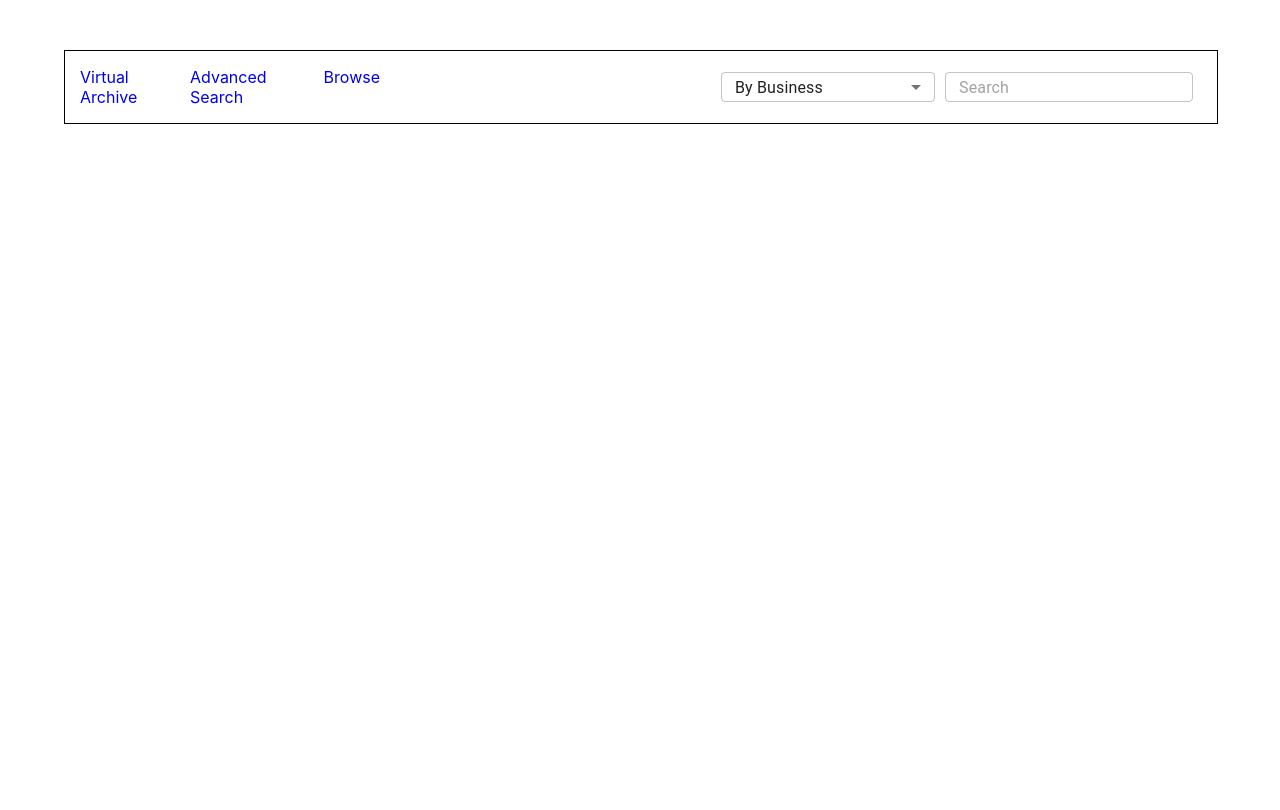
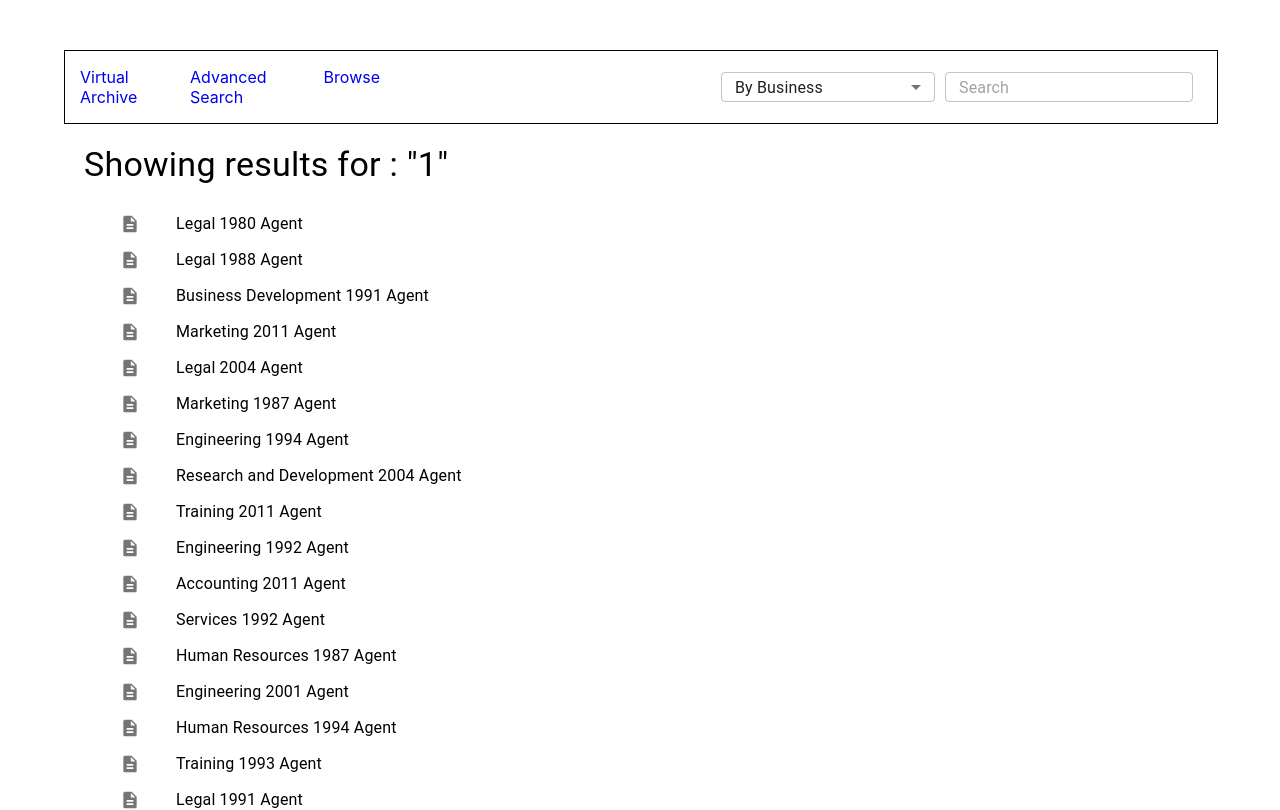
Before and after one commit to saini-abhishek/WebApp, a React app: page /search-results/1 in a window 1280 px wide. Shown: the top 810 px of the page. Built offline with nearby package versions, Linux system fonts and the light colour scheme.

Commit message:
search functionality added

```diff
--- a/src/Action.js
+++ b/src/Action.js
@@ -1,6 +1,7 @@
 export const category = 'CATEGORY';
 export const year = 'YEAR';
 export const companyDictonary = 'COMPANY_DICTONARY';
+export const initApp = 'INIT_APP';
 
 
 export const fetchArchieveByCategory = (type, dispatch) => {
@@ -13,3 +14,7 @@ export const fetchArchieveByYear = (fromYear, toYear, dispatch) => {
 export const fetchArchieveByCompanyDictonary = (fromKey, toKey, dispatch) => {
     return dispatch({type: companyDictonary, payload: { fromKey, toKey }});
 }
+
+export const initialiseApp = (dispatch) => {
+    return dispatch({type: initApp})
+}
--- a/src/App.Router.jsx
+++ b/src/App.Router.jsx
@@ -1,6 +1,7 @@
-import React from 'react';
+import React, { useEffect } from 'react';
 import { Route, Link, Switch, BrowserRouter as Router } from 'react-router-dom';
 import { makeStyles } from '@material-ui/core';
+import {useDispatch} from 'react-redux';
 
 import Dashboard from './Module/Dashboard';
 import AdvancedSearch from './Module/AdvancedSearch';
@@ -8,7 +9,9 @@ import Browse from './Module/Browse';
 import AdvertisingPosters from './Module/AdvertisingPosters';
 import AnnualReports from './Module/AnnualReports';
 import PressRelease from './Module/PressRelease';
+import SearchResults from './Module/SearchResults';
 import NavBar from './Module/Dashboard/NavBar';
+import { initialiseApp } from './Action'
 
 
 const useStyles = makeStyles(() => ({
@@ -27,10 +30,17 @@ const useStyles = makeStyles(() => ({
         width: '90%',
         height: 'inherit',
     },
-}))
+}));
 
 const AppRouter = () => {
     const classes = useStyles();
+
+    const dispatch = useDispatch();
+
+    useEffect(() => {
+        initialiseApp(dispatch);
+    }, []);
+
     return (
         <Router>
             <div className={classes.appWrapper}>
@@ -44,6 +54,7 @@ const AppRouter = () => {
                             <Route exact path="/annual-reports" component={AnnualReports} />
                             <Route exact path="/press-release" component={PressRelease} />
                             <Route exact path="/advertising-posters" component={AdvertisingPosters} />
+                            <Route exact path="/search-results/:value" component={SearchResults} />
                         </Switch>
                     </div>
                 </div>
--- a/src/App.js
+++ b/src/App.js
@@ -1,4 +1,4 @@
-import React from 'react';
+import React, { useEfect } from 'react';
 import { Provider } from 'react-redux';
 
 import store from './AppStore';
--- a/src/AppStore.js
+++ b/src/AppStore.js
@@ -2,7 +2,7 @@ import _ from 'lodash';
 import { createStore } from 'redux';
 
 import data from './MOCK_DATA.json';
-import { category, year, companyDictonary } from './Action';
+import { category, year, companyDictonary, initApp } from './Action';
 
 const initialState = data;
 
@@ -13,10 +13,11 @@ const rootReducer = (state = initialState, action) => {
         case(year):
             return _.filter(initialState, (item) => action.payload.fromYear < item.year && item.year < action.payload.toYear);
         case(companyDictonary):
-            debugger;
             return _.filter(initialState, (item) => action.payload.fromKey < item.data[0] && item.data[0] < action.payload.toKey);
+        // case(initApp):
+        //     return state;
         default:
-            return initialState;
+            return state;
     }
 }
 
--- a/src/Module/Dashboard/NavBar.jsx
+++ b/src/Module/Dashboard/NavBar.jsx
@@ -7,7 +7,7 @@ import FormHelperText from '@material-ui/core/FormHelperText';
 import FormControl from '@material-ui/core/FormControl';
 import Select from '@material-ui/core/Select';
 import NativeSelect from '@material-ui/core/NativeSelect';
-import { Route, NavLink , BrowserRouter as Router } from 'react-router-dom';
+import { Route, NavLink , BrowserRouter as Router, useHistory } from 'react-router-dom';
 import Button from '@material-ui/core/Button';
 import Menu from '@material-ui/core/Menu';
 import MenuItem from '@material-ui/core/MenuItem';
@@ -64,6 +64,30 @@ const useStyles = makeStyles(() => ({
 const NavBar = () => {
     const classes = useStyles();
     const options =  ["By Business", "By Company", "By Company Dictionary", "By Date"];
+    const [searchValue, setSearchValue] = useState('');
+    const searchFieldRef = useRef(null);
+
+    const history = useHistory();
+
+    const onSearchValueChange = (event) => {
+        setSearchValue(event.currentTarget.value);
+    };
+
+    useEffect(() => {
+        if(searchFieldRef.current){
+            searchFieldRef.current.addEventListener('keyup', event => {
+                if(event.keyCode === 13){
+                    history.push(`/search-results/${searchValue}`);
+                }
+            });
+        }
+        return () => {
+            if(searchFieldRef.current){
+                searchFieldRef.current.removeEventListener('keyup', ()=>{});
+            }
+        }
+    }, [searchFieldRef, searchValue]);
+
     return (
         <div className={classes.navbar}>
             <div className={classes.navItemBlock}>
@@ -89,6 +113,9 @@ const NavBar = () => {
                     variant="outlined"
                     className={classes.search}
                     placeholder="Search"
+                    ref={searchFieldRef}
+                    value={searchValue}
+                    onChange={onSearchValueChange}
                 />
             </div>
         </div>
--- /dev/null
+++ b/src/Module/SearchResults/index.jsx
@@ -0,0 +1,51 @@
+import React, { useMemo } from 'react';
+import { useParams } from 'react-router-dom';
+import { useSelector } from 'react-redux';
+import _ from 'lodash';
+import MenuItem from '@material-ui/core/MenuItem';
+import ListItemIcon from '@material-ui/core/ListItemIcon';
+import Typography from '@material-ui/core/Typography';
+import DescriptionIcon from '@material-ui/icons/Description';
+import { makeStyles } from '@material-ui/core';
+
+
+const useStyles = makeStyles(() => ({
+    wrapper: {
+        padding: '20px',
+    },
+    list_block: {
+        padding: '20px',
+    },
+}));
+
+const SearchResults = () => {
+    const classes = useStyles();
+
+    const { value } = useParams();
+
+    const archieves = useSelector(state => state);
+
+    const searchResults = useMemo(() => _.filter(archieves, archieve =>
+          _.includes(_.toLower(_.join(_.valuesIn(archieve), '')), _.toLower(value))));
+    return (
+        <div className={classes.wrapper}>
+            <Typography variant="h4" noWrap>
+                Showing results for : "{value}"
+            </Typography>
+            <div className={classes.list_block}>
+                {_.map(searchResults, data => (
+                    <MenuItem>
+                        <ListItemIcon>
+                            <DescriptionIcon fontSize="small" />
+                        </ListItemIcon>
+                        <Typography variant="inherit" noWrap>
+                            {data.data} {data.year} {data.category}
+                        </Typography>
+                    </MenuItem>
+                ))}
+            </div>
+        </div>
+    );
+};
+
+export default SearchResults;
```
